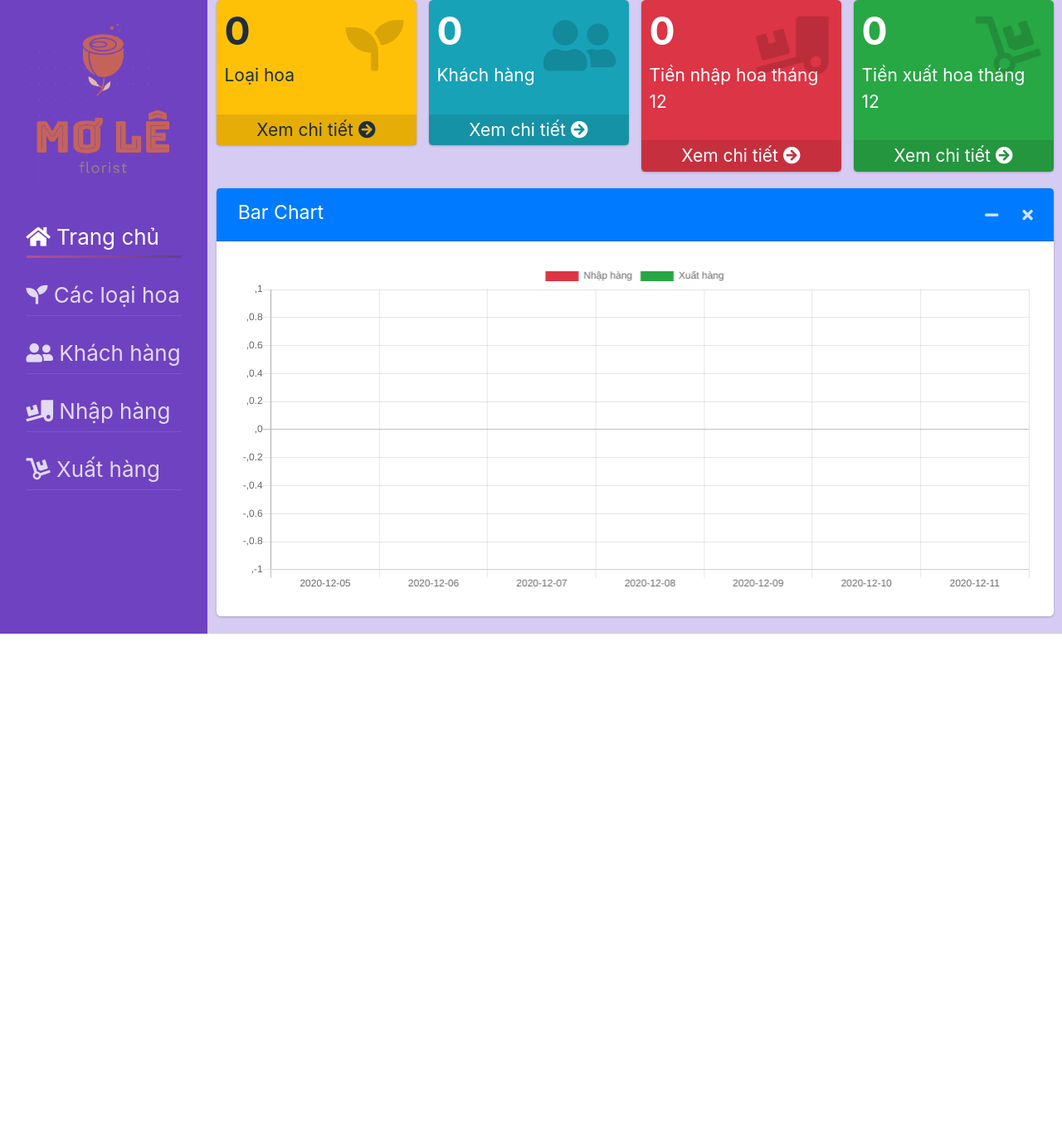
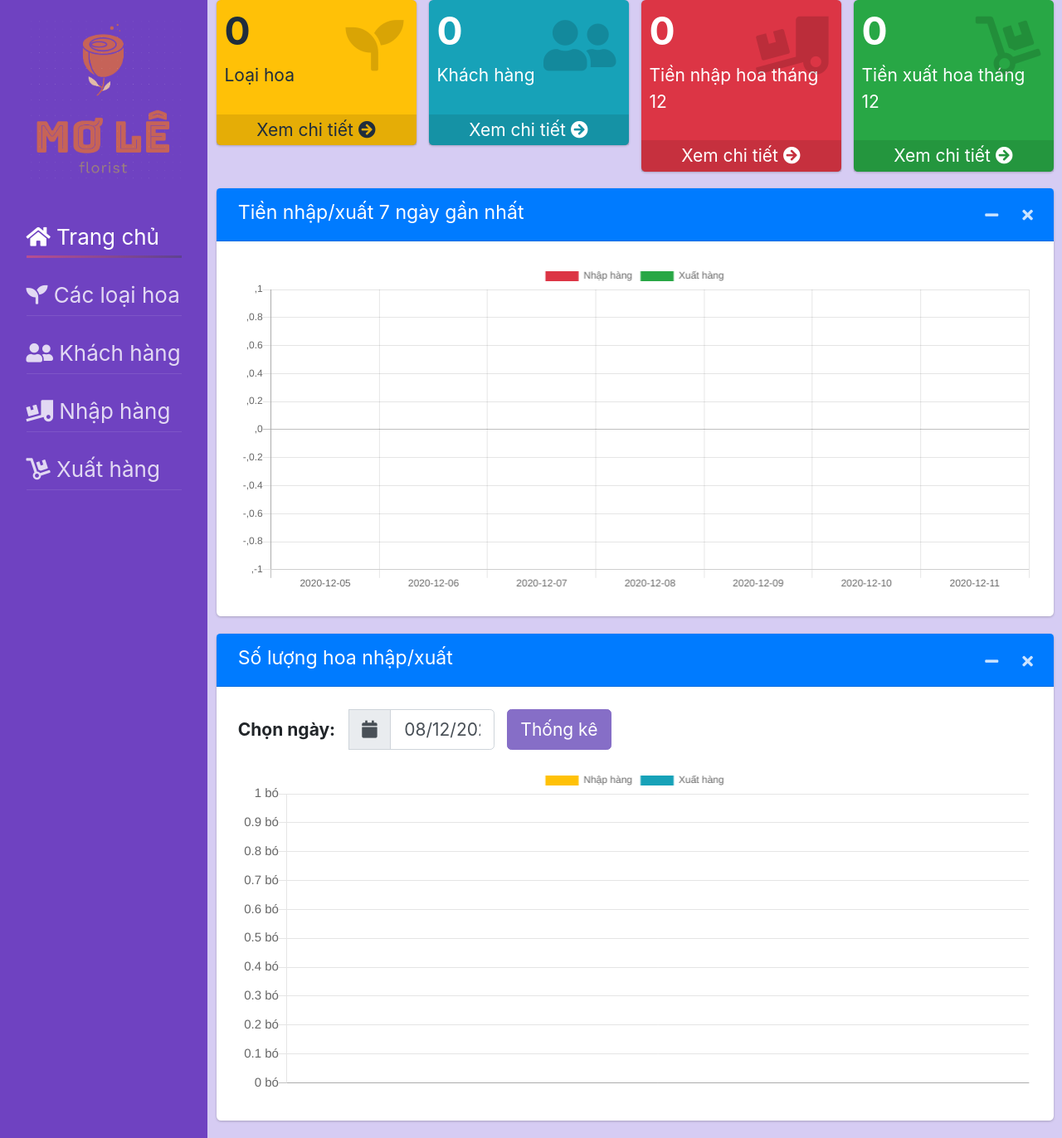
Before and after one commit to beerus266/manageFlorist, a Laravel app: page / in a window 1280 px wide. Shown: the whole page at 83% size. Before the commit the page ends 800 px from the top, so only its background shows below. Run offline with Laravel 8, Linux system fonts and the light colour scheme; a user stored in the database is signed in; data comes from the database, SQL or seed files in the repository; data that the repository does not hold is empty; parts of the project's set-up code (start-up, migrations or seed data) failed here and were passed over; some libraries are stand-ins or nearby versions.

Commit message:
add quantity flower bar chart

```diff
--- a/app/Http/Controllers/HomeController.php
+++ b/app/Http/Controllers/HomeController.php
@@ -4,6 +4,8 @@ namespace App\Http\Controllers;
 
 use Illuminate\Http\Request;
 use App\Models\ExportFlower;
+use App\Models\ImportFlower;
+use App\Models\Flower;
 use App\Http\Controllers\FlowerController;
 use App\Http\Controllers\CustomerController;
 use App\Http\Controllers\ExportFlowerController;
@@ -41,8 +43,34 @@ class HomeController extends Controller
         $dataEx = $this->exportContr->getBarChart();
         $dataIm = $this->importContr->getBarChart();
         return response([
-        'dataEx' => $dataEx,
-        'dataIm' => $dataIm
+            'dataEx' => $dataEx,
+            'dataIm' => $dataIm
+        ]);
+    }
+
+    public function getQuantityEachFlowerByDate(Request $request){
+
+        // dd($request->date);
+
+        $date = $request->date;
+
+        $data = Flower::leftJoin('import_flower',function($join) use($date){
+                            $join->on('import_flower.flower_id','=','flower.id')
+                                    ->where('import_flower.date',$date);
+                        })
+                        ->leftJoin('export_flower',function($join) use($date){
+                            $join->on('export_flower.flower_id','=','flower.id')
+                                    ->where('export_flower.date',$date);
+                        })
+                        ->groupBy('import_flower.flower_id','export_flower.flower_id','flower.flower_name')
+                        ->whereNotNull('import_flower.flower_id')
+                        ->orWhereNotNull('export_flower.flower_id')
+                        ->selectRaw('flower.flower_name,  SUM(cast(import_flower.quantity as int)) as quantityIm, SUM(cast(export_flower.quantity as int)) as quantityEx')
+                        ->get();
+        // dd($data);
+
+        return response([
+            'data' => $data
         ]);
     }
 }
--- a/public/js/ExportFlower.js
+++ b/public/js/ExportFlower.js
@@ -53,8 +53,8 @@
       format: 'DD/MM/YYYY'
         // cancelLabel: 'Clear'
     }
-  });
-  $('input[name="statisticDate"]').daterangepicker({
+});
+$('input[name="statisticDate"]').daterangepicker({
     timePicker: false,
     singleDatePicker: false,
     startDate: moment().subtract( 43,'days').startOf('month'),
@@ -62,7 +62,7 @@
     locale: {
       format: 'DD/MM/YYYY'
     }
-  });
+});
 //====== Show modal store =================
 $("#createExport").on('click',function(){
     dataStandStore = [];
--- a/public/js/Home.js
+++ b/public/js/Home.js
@@ -1,3 +1,62 @@
+//======== Define Variable ===============================================================
+var now = moment().subtract( 43,'days');
+var flowerBarChartCanvas = $('#flowerBarChart').get(0).getContext('2d');
+var flowerBarChartData ;
+var flowerBarChartOptions = {
+		responsive              : true,
+		maintainAspectRatio     : false,
+		datasetFill             : false,
+		scales: {
+			xAxes: [{
+				ticks: {
+					fontSize: 20,
+					fontColor: '#000'
+				},
+			}],
+            yAxes: [{
+                ticks: {
+                    callback: function(value, index, values) {
+                        return value + " bó";
+					},
+					fontSize: 15,
+				},
+			}],
+		},
+	}
+var flowerChartData = {
+	labels: [],
+	datasets: [
+		{
+		  label               : 'Nhập hàng',
+		  backgroundColor     : '#ffc107',
+		  borderColor         : 'rgba(60,141,188,0.8)',
+		  pointRadius          : false,
+		  pointColor          : '#3b8bba',
+		  pointStrokeColor    : 'rgba(60,141,188,1)',
+		  pointHighlightFill  : '#fff',
+		  pointHighlightStroke: 'rgba(60,141,188,1)',
+		  data                : []
+		},
+		{
+		  label               : 'Xuất hàng',
+		  backgroundColor     : '#17a2b8',
+		  borderColor         : 'rgba(210, 214, 222, 1)',
+		  pointRadius         : false,
+		  pointColor          : 'rgba(210, 214, 222, 1)',
+		  pointStrokeColor    : '#c1c7d1',
+		  pointHighlightFill  : '#fff',
+		  pointHighlightStroke: 'rgba(220,220,220,1)',
+		  data                : []
+		},
+	],
+  }
+var flowerBarChart = new Chart(flowerBarChartCanvas, {
+	type: 'bar',
+	data: flowerBarChartData,
+	options: flowerBarChartOptions
+});
+//==================================================================================================
+
 function getBarChart(){
   return $.ajax({
     method : 'get',
@@ -7,8 +66,66 @@ function getBarChart(){
   });
 }
 
+function getQuantityEachKindOfFlower(data){
+	return $.ajax({
+	  method : 'get',
+	  url: window.location.origin+"/home/get-quantity-flower",
+	  data: data,
+	  dataType: 'json'
+	});
+}
+
+function drawFlowerQuantityChart(){
+	let dateQuantityFlower = {
+		'date': moment($("#date").val(), 'DD-MM-YYYY').format('YYYY-MM-DD')
+	};
+	// console.log(dateQuantityFlower);
+	getQuantityEachKindOfFlower(dateQuantityFlower).done(function(data){
+		// console.log(data);
+
+		data.data.map(function(elem){
+		elem.quantityIm = elem.quantityIm == null ? 0 : Number(elem.quantityIm) ;
+		elem.quantityEx = elem.quantityEx == null ? 0 : Number(elem.quantityEx) ;
+		});
+
+		flowerChartData.labels = [];
+		flowerChartData.datasets[0].data = [];
+		flowerChartData.datasets[1].data = [];
+
+		data.data.map(function(elem){
+			flowerChartData.labels.push(elem.flower_name);
+			flowerChartData.datasets[0].data.push(elem.quantityIm);
+			flowerChartData.datasets[1].data.push(elem.quantityEx);
+		});
+
+		//-------------
+		//- Flower BAR CHART -
+		//------------
+		flowerBarChartData = $.extend(true, {}, flowerChartData);
+
+		flowerBarChart = new Chart(flowerBarChartCanvas, {
+			type: 'bar',
+			data: flowerBarChartData,
+			options: flowerBarChartOptions
+		});
+	}).fail(function(e){
+		$('#modalErr').modal({backdrop: 'static', keyboard: false})  ;
+		console.log(e);
+	});
+}
+
+//===== Date rang picker ==================
+$('input[name="date"]').daterangepicker({
+    timePicker: false,
+    singleDatePicker: true,
+    startDate: moment().subtract( 46,'days'),
+    locale: {
+      format: 'DD/MM/YYYY'
+        // cancelLabel: 'Clear'
+    }
+});
+
 //========= Lunar Calendar ============
-var now = moment().subtract( 43,'days');
 
 var areaChartData = {
 	labels: [],
@@ -36,7 +153,7 @@ var areaChartData = {
         data                : [0, 0, 0, 0, 0, 0, 0]
       },
 	],
-  }
+}
 
 for (let i = 6; i >= 0; i--){
 	areaChartData.labels.push(moment().subtract( 43,'days').subtract( i,'days').format("YYYY-MM-DD"));
@@ -51,7 +168,6 @@ getBarChart().done(function(data){
 			if(areaChartData.labels.indexOf(elem.date) != -1){
 				areaChartData.datasets[0].data[areaChartData.labels.indexOf(elem.date)] = elem.total;
 			}
-			// areaChartData.datasets[0].data.push(elem.total);
 		});
 	  	data.dataEx.map( (elem) => {
 			if(areaChartData.labels.indexOf(elem.date) != -1){
@@ -78,9 +194,7 @@ getBarChart().done(function(data){
 		scales: {
             yAxes: [{
                 ticks: {
-                    // Include a dollar sign in the ticks
                     callback: function(value, index, values) {
-
 						value = value.toString().split('').reverse();
 						value.splice(3, 0, ",");
                         return value.reverse().join('');
@@ -97,5 +211,12 @@ getBarChart().done(function(data){
 	});
 }).fail(function(e){
   $('#modalErr').modal({backdrop: 'static', keyboard: false})  ;
-  console.log(e);
 });
+
+//================= Quantity Flower Bar Chart ===============================
+$("#quantityFlowerBtn").on("click",function(){
+	flowerBarChart.destroy();
+    drawFlowerQuantityChart();
+});
+
+$("#quantityFlowerBtn").click();
--- a/resources/views/Customer/index.blade.php
+++ b/resources/views/Customer/index.blade.php
@@ -84,8 +84,8 @@
                         </button>
                     </div>
                     <div class="modal-body" style="background-color: #e74343">
-                        <h4>Yêu cầu gọi Hải (0393755766) để xử lý</h4>
-                        <p>Hiện giờ phần mềm này KHÔNG còn đúng nữa....</p>
+                        <h4>Hãy chụp lại màn hình và gọi Hải (0393755766) để xử lý.</h4>
+                        <p>Có vấn đề khi thực hiện thao tác này....</p>
                     </div>
                 </div>
             </div>
--- a/resources/views/ExportFlower/index.blade.php
+++ b/resources/views/ExportFlower/index.blade.php
@@ -217,8 +217,8 @@
                         </button>
                     </div>
                     <div class="modal-body" style="background-color: #e74343">
-                        <h4>Yêu cầu gọi Hải (0393755766) để xử lý</h4>
-                        <p>Hiện giờ phần mềm này KHÔNG còn đúng nữa....</p>
+                        <h4>Hãy chụp lại màn hình và gọi Hải (0393755766) để xử lý.</h4>
+                        <p>Có vấn đề khi thực hiện thao tác này....</p>
                     </div>
                 </div>
             </div>
--- a/resources/views/Flower/index.blade.php
+++ b/resources/views/Flower/index.blade.php
@@ -79,8 +79,8 @@
                         </button>
                     </div>
                     <div class="modal-body" style="background-color: #e74343">
-                        <h4>Yêu cầu gọi Hải (0393755766) để xử lý</h4>
-                        <p>Hiện giờ phần mềm này KHÔNG còn đúng nữa....</p>
+                        <h4>Hãy chụp lại màn hình và gọi Hải (0393755766) để xử lý.</h4>
+                        <p>Có vấn đề khi thực hiện thao tác này....</p>
                     </div>
                 </div>
             </div>
--- a/resources/views/Home/index.blade.php
+++ b/resources/views/Home/index.blade.php
@@ -72,10 +72,10 @@
           <!-- ./col -->
 		</div>
 
-		   <!-- BAR CHART -->
+		   <!-- Finance BAR CHART -->
 		   <div class="card card-primary">
               <div class="card-header">
-                <h3 class="card-title">Bar Chart</h3>
+                <h3 class="card-title">Tiền nhập/xuất 7 ngày gần nhất</h3>
 
                 <div class="card-tools">
                   <button type="button" class="btn btn-tool" data-card-widget="collapse">
@@ -94,7 +94,45 @@
               <!-- /.card-body -->
             </div>
             <!-- /.card -->
-                {{-- ======================================================================================= --}}
+        {{-- ======================================================================================= --}}
+					<!-- FLower BAR CHART -->
+		<div class="card card-primary">
+			<div class="card-header">
+			<h3 class="card-title">Số lượng hoa nhập/xuất </h3>
+				<div class="card-tools">
+					<button type="button" class="btn btn-tool" data-card-widget="collapse">
+						<i class="fas fa-minus"></i>
+					</button>
+					<button type="button" class="btn btn-tool" data-card-widget="remove">
+						<i class="fas fa-times"></i>
+					</button>
+				</div>
+			</div>
+			<div class="card-body">
+				<div class="row">
+					<div class="form-group col-sm-4">
+						<div class="input-group">
+							<span for="" style="font-weight: bold; margin: auto; margin-right:5%">Chọn ngày:</span>
+							<div class="input-group-prepend">
+							<span class="input-group-text">
+								<i class="fa fa-calendar"></i>
+							</span>
+							</div>
+							<input type="text" class="form-control float-right" name="date" id="date">
+						</div>
+					</div>
+					<div class="col-sm-4">
+						<button type="button" class="btn btn-primary" id="quantityFlowerBtn">Thống kê</button>
+					</div>
+				</div>
+				<div class="chart">
+					<canvas id="flowerBarChart" style="min-height: 250px; height: 400px; max-height: 400px; max-width: 100%;"></canvas>
+				</div>
+			</div>
+			<!-- /.card-body -->
+		</div>
+		<!-- /.card -->
+  {{-- ======================================================================================= --}}
         {{-- Modal Error  --}}
         <div class="modal" id="modalErr" tabindex="-2" role="dialog" disabled >
           <div class="modal-dialog modal-lg" role="document">
@@ -106,8 +144,8 @@
                       </button>
                   </div>
                   <div class="modal-body" style="background-color: #e74343">
-                      <h4>Yêu cầu gọi Hải (0393755766) để xử lý</h4>
-                      <p>Hiện giờ phần mềm này KHÔNG còn đúng nữa....</p>
+                    <h4>Hãy chụp lại màn hình và gọi Hải (0393755766) để xử lý.</h4>
+                    <p>Có vấn đề khi thực hiện thao tác này....</p>
                   </div>
               </div>
           </div>
--- a/routes/web.php
+++ b/routes/web.php
@@ -34,6 +34,7 @@ Route::get('/logout', [LoginController::class, 'logout'])->name('login.logout');
 Route::get('/', [HomeController::class, 'index'])->name('home.index');
 Route::get('/home', [HomeController::class, 'index'])->name('home.index');
 Route::get('/home/get-bar-chart', [HomeController::class, 'getBarChart'])->name('home.getBarChart');
+Route::get('/home/get-quantity-flower', [HomeController::class, 'getQuantityEachFlowerByDate'])->name('home.getQuantityFlower');
 
 //Flower
 Route::get('/flower', [FlowerController::class, 'index'])->name('flower.index');
```
